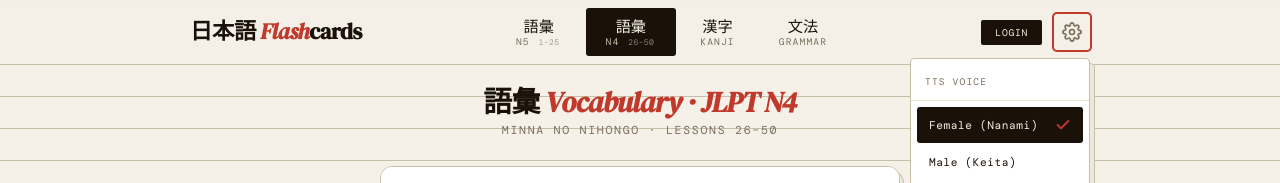
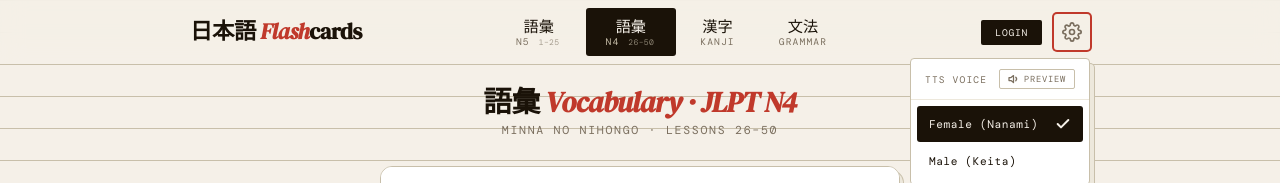
Before and after one commit to NikhilSai5/japanese_Flashcards, a React (Vite) app: page /n4 in a window 1280 px wide. Both pictures are taken after a click on the button 1071 px from the left and 32 px from the top of the page. Shown: the top 183 px of the page. Built offline with nearby package versions, Linux system fonts and the light colour scheme; no server answers; the database is empty.

Commit message:
minor changes

```diff
--- a/src/components/Navbar.jsx
+++ b/src/components/Navbar.jsx
@@ -7,6 +7,7 @@ export default function Navbar() {
   const { authUser, logout } = useAuth();
   const [settingsOpen, setSettingsOpen] = useState(false);
   const [selectedVoice, setSelectedVoice] = useState(() => getStoredVoice());
+  const [isPreviewing, setIsPreviewing] = useState(false);
   const settingsRef = useRef(null);
 
   const handleLogout = async () => {
@@ -16,6 +17,20 @@ export default function Navbar() {
   const handleVoiceChange = (voice) => {
     setSelectedVoice(voice);
     storeVoice(voice);
+  };
+
+  const handlePreview = async (e) => {
+    e.stopPropagation();
+    if (isPreviewing) return;
+    setIsPreviewing(true);
+    try {
+      const { playJapaneseAudio } = await import('../utils/edgeTts');
+      await playJapaneseAudio('こんにちは', selectedVoice);
+    } catch (err) {
+      console.error('Preview failed:', err);
+    } finally {
+      setIsPreviewing(false);
+    }
   };
 
   useEffect(() => {
@@ -102,6 +117,19 @@ export default function Navbar() {
               <div className="navbar-settings-dropdown">
                 <div className="settings-dropdown-header">
                   <span className="settings-label">TTS Voice</span>
+                  <button
+                    className={`settings-preview-btn${isPreviewing ? ' previewing' : ''}`}
+                    onClick={handlePreview}
+                    disabled={isPreviewing}
+                    title="Preview selected voice"
+                    aria-label="Preview voice"
+                  >
+                    <svg width="12" height="12" viewBox="0 0 24 24" fill="none" stroke="currentColor" strokeWidth="2.5" strokeLinecap="round" strokeLinejoin="round">
+                      <polygon points="11 5 6 9 2 9 2 15 6 15 11 19 11 5"></polygon>
+                      <path d="M15.54 8.46a5 5 0 0 1 0 7.07"></path>
+                    </svg>
+                    {isPreviewing ? 'Playing…' : 'Preview'}
+                  </button>
                 </div>
                 <div className="settings-dropdown-options">
                   {getAvailableVoices().map((voice) => (
--- a/src/index.css
+++ b/src/index.css
@@ -961,6 +961,46 @@ header {
 .settings-dropdown-header {
   padding: 10px 14px;
   border-bottom: 1px solid var(--cream);
+  display: flex;
+  align-items: center;
+  justify-content: space-between;
+  gap: 8px;
+}
+
+.settings-preview-btn {
+  display: inline-flex;
+  align-items: center;
+  gap: 4px;
+  background: transparent;
+  border: 1px solid var(--border);
+  border-radius: 2px;
+  padding: 3px 8px;
+  font-family: 'DM Mono', monospace;
+  font-size: 0.55rem;
+  letter-spacing: 0.08em;
+  text-transform: uppercase;
+  color: var(--muted);
+  cursor: pointer;
+  transition: all 0.15s;
+  white-space: nowrap;
+}
+
+.settings-preview-btn:hover:not(:disabled) {
+  background: var(--ink);
+  border-color: var(--ink);
+  color: var(--paper);
+}
+
+.settings-preview-btn.previewing {
+  background: var(--gold);
+  border-color: var(--gold);
+  color: #fff;
+  animation: audio-pulse 1s ease-in-out infinite;
+}
+
+.settings-preview-btn:disabled {
+  opacity: 0.6;
+  cursor: default;
 }
 
 .settings-label {
@@ -1010,7 +1050,7 @@ header {
 
 .voice-option-check {
   flex-shrink: 0;
-  color: var(--red);
+  color: var(--paper);
 }
 
 /* Main Content */
--- a/src/utils/edgeTts.js
+++ b/src/utils/edgeTts.js
@@ -6,61 +6,90 @@
  * Falls back to any available Japanese voice on other platforms.
  */
 
+// Keywords to match for each voice preference (case-insensitive)
 const VOICE_PREFS = {
-  'ja-JP-NanamiNeural': ['Nanami', 'Haruka', 'Ayumi'],   // female
-  'ja-JP-KeitaNeural':  ['Keita', 'Ichiro', 'Takumi'],   // male
+  'ja-JP-NanamiNeural': ['nanami', 'haruka', 'ayumi'],   // female
+  'ja-JP-KeitaNeural':  ['keita',  'ichiro', 'takumi'],  // male
 };
 
-/** Cache the resolved SpeechSynthesisVoice objects after first load. */
-let _voiceCache = null;
-
-function loadVoices() {
+/** Wait for speechSynthesis voices to be available, then return them. */
+function getVoicesAsync() {
   return new Promise((resolve) => {
     const voices = window.speechSynthesis.getVoices();
     if (voices.length > 0) {
       resolve(voices);
       return;
     }
-    // Chrome loads voices asynchronously
-    const onChanged = () => {
+
+    let resolved = false;
+    const done = (vs) => {
+      if (resolved) return;
+      resolved = true;
       window.speechSynthesis.removeEventListener('voiceschanged', onChanged);
-      resolve(window.speechSynthesis.getVoices());
+      resolve(vs);
     };
+
+    const onChanged = () => done(window.speechSynthesis.getVoices());
     window.speechSynthesis.addEventListener('voiceschanged', onChanged);
-    // Safety timeout — resolve with whatever is available after 1 s
-    setTimeout(() => resolve(window.speechSynthesis.getVoices()), 1000);
+
+    // Hard timeout — some browsers never fire voiceschanged
+    setTimeout(() => done(window.speechSynthesis.getVoices()), 2000);
   });
 }
 
+/** Pick the best Japanese voice for the given voiceId preference. */
 async function resolveVoice(voiceId) {
-  if (!_voiceCache) {
-    _voiceCache = await loadVoices();
+  // Always fetch fresh — never cache, since users may switch voices
+  const all = await getVoicesAsync();
+
+  // All available Japanese voices
+  const jaVoices = all.filter((v) =>
+    v.lang === 'ja-JP' || v.lang === 'ja' || v.lang.startsWith('ja-')
+  );
+
+  if (jaVoices.length === 0) {
+    console.warn('[TTS] No Japanese voices found. Available langs:',
+      [...new Set(all.map((v) => v.lang))].join(', '));
+    return null;
   }
-  const jaVoices = _voiceCache.filter((v) => v.lang.startsWith('ja'));
-  if (jaVoices.length === 0) return null;
 
-  const preferredNames = VOICE_PREFS[voiceId] ?? VOICE_PREFS['ja-JP-NanamiNeural'];
+  console.log('[TTS] Available Japanese voices:',
+    jaVoices.map((v) => `"${v.name}" (${v.lang})`).join(', '));
 
-  for (const name of preferredNames) {
-    const match = jaVoices.find((v) => v.name.includes(name));
-    if (match) return match;
+  const keywords = VOICE_PREFS[voiceId];
+
+  if (keywords) {
+    for (const kw of keywords) {
+      const match = jaVoices.find((v) =>
+        v.name.toLowerCase().includes(kw) ||
+        (v.voiceURI && v.voiceURI.toLowerCase().includes(kw))
+      );
+      if (match) {
+        console.log(`[TTS] Matched voice: "${match.name}" for preference "${voiceId}"`);
+        return match;
+      }
+    }
   }
-  // Fall back to first Japanese voice
-  return jaVoices[0];
+
+  // Fallback: if asking for male (index 1) use second voice if available, else first
+  const isMale = voiceId === 'ja-JP-KeitaNeural';
+  const fallback = (isMale && jaVoices.length > 1) ? jaVoices[1] : jaVoices[0];
+  console.log(`[TTS] No keyword match — falling back to: "${fallback.name}"`);
+  return fallback;
 }
 
 export async function playJapaneseAudio(text, voiceId = 'ja-JP-NanamiNeural') {
   if (!text || !text.trim()) {
-    console.warn('No text provided for TTS');
+    console.warn('[TTS] No text provided');
     return;
   }
 
   if (!('speechSynthesis' in window)) {
-    console.error('SpeechSynthesis is not supported in this browser');
+    console.error('[TTS] SpeechSynthesis not supported');
     return;
   }
 
-  // Cancel any ongoing speech
+  // Cancel any ongoing speech before starting new one
   window.speechSynthesis.cancel();
 
   const voice = await resolveVoice(voiceId);
@@ -68,7 +97,7 @@ export async function playJapaneseAudio(text, voiceId = 'ja-JP-NanamiNeural') {
   return new Promise((resolve, reject) => {
     const utterance = new SpeechSynthesisUtterance(text);
     utterance.lang = 'ja-JP';
-    utterance.rate = 0.9;   // Slightly slower — easier to follow
+    utterance.rate = 0.9;
     utterance.pitch = 1.0;
     utterance.volume = 1.0;
     if (voice) utterance.voice = voice;
@@ -76,7 +105,7 @@ export async function playJapaneseAudio(text, voiceId = 'ja-JP-NanamiNeural') {
     utterance.onend = () => resolve();
     utterance.onerror = (e) => {
       if (e.error === 'interrupted' || e.error === 'canceled') {
-        resolve(); // Not really an error
+        resolve();
       } else {
         reject(new Error(`Speech synthesis error: ${e.error}`));
       }
@@ -100,7 +129,7 @@ export function getStoredVoice() {
       return stored;
     }
   } catch (err) {
-    console.warn('Failed to read TTS voice from localStorage:', err);
+    console.warn('[TTS] Failed to read voice from localStorage:', err);
   }
   return 'ja-JP-NanamiNeural';
 }
@@ -109,6 +138,6 @@ export function storeVoice(voice) {
   try {
     localStorage.setItem('tts_voice', voice);
   } catch (err) {
-    console.warn('Failed to store TTS voice in localStorage:', err);
+    console.warn('[TTS] Failed to store voice in localStorage:', err);
   }
 }
```
Also changed, not shown: 1 other file (tests, documents, lock files or other folders).
